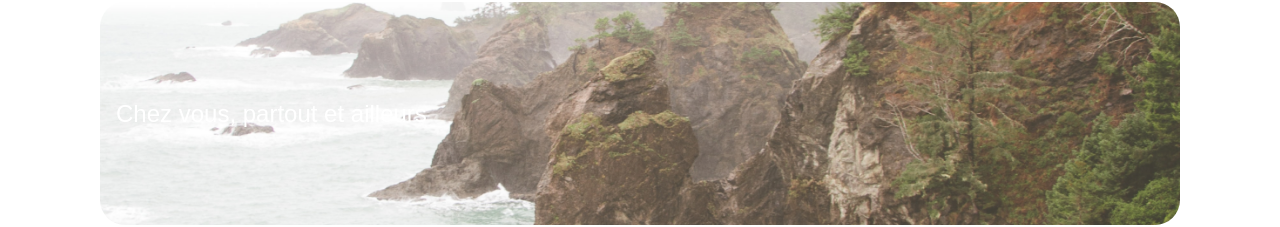
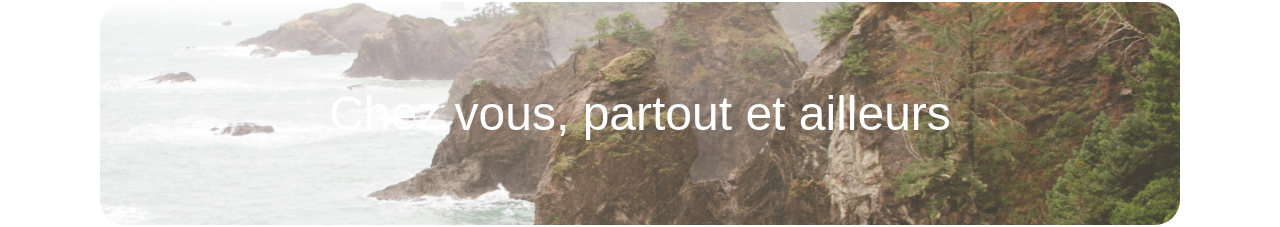
Before and after one commit to ggautier61/GautierGaetan_7_18022023, a React (Create React App) app: page / in a window 1280 px wide. Shown: the part 201-428 px from the top of the page. Built offline with nearby package versions, Linux system fonts and the light colour scheme.

Commit message:
Page Home ok for 1440px

```diff
--- a/src/components/Banner/banner.css
+++ b/src/components/Banner/banner.css
@@ -29,14 +29,21 @@
 }
 
 @media screen and (min-width: 500px) {
-.banner {
-    margin-bottom: 50px;
-}
+    .banner {
+        margin-bottom: 50px;
+    }
 
     .banner-picture {
         height: 223px;
         border-radius: 25px;
     }
 
+    .banner-title {
+        font-size: 48px;
+        display: flex;
+        justify-content: center;
+        border-radius: 25px;
+    }
+
 
 }
```
